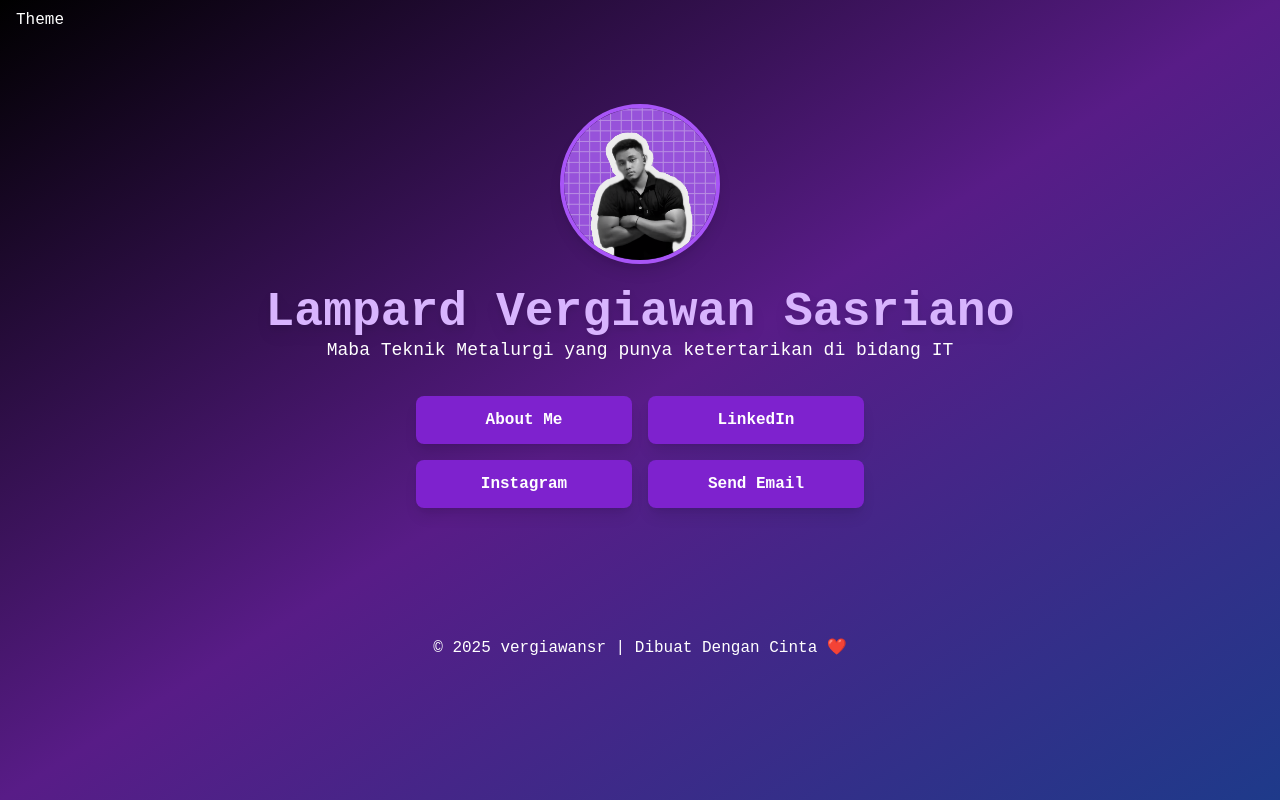
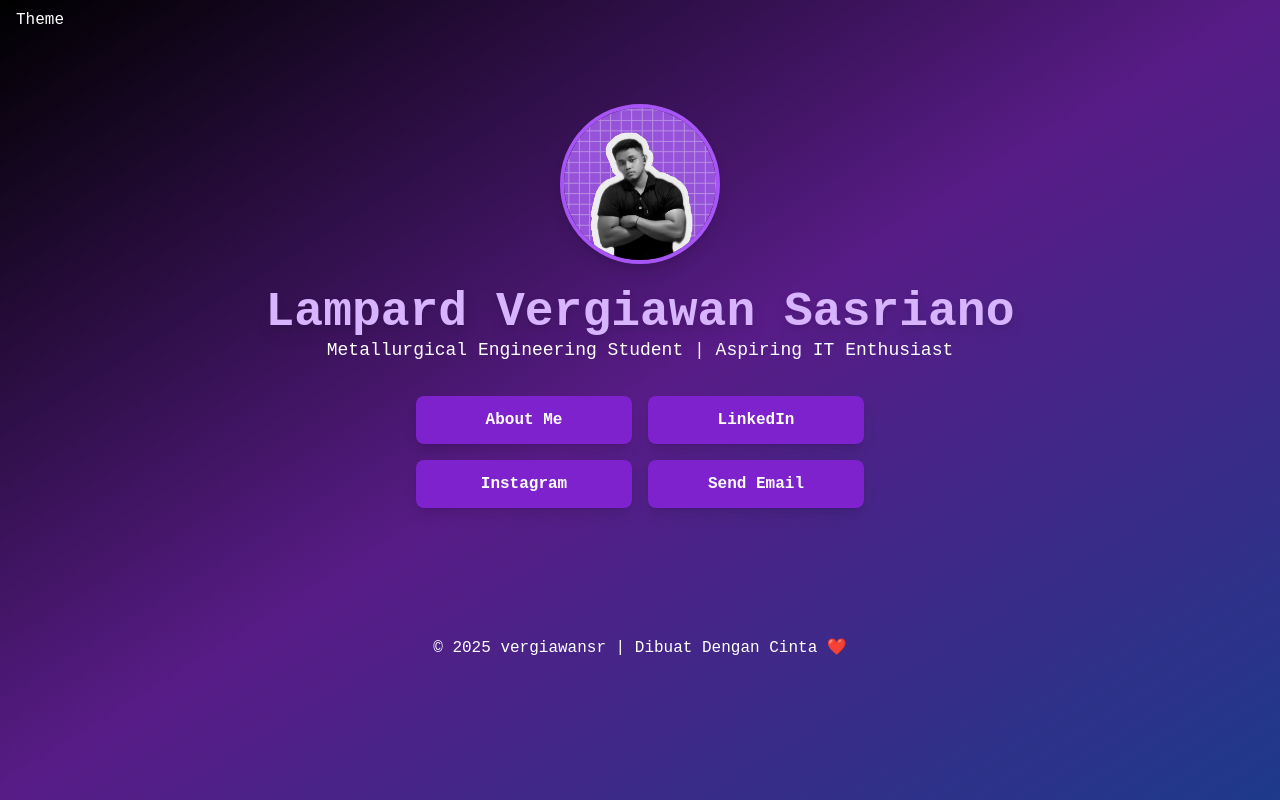
Before and after one commit to vergiawansr/vergi-nih, a website: page index.html in a window 1280 px wide. Drawn offline with Linux system fonts and the light colour scheme.

Commit message:
ganti desk

```diff
--- a/index.html
+++ b/index.html
@@ -19,7 +19,7 @@
     <div class="flex flex-col items-center justify-center py-16 px-4">
       <img src="ACTUAL DESIGN - This is what we publish! (1).png" alt="Profile" class="w-40 aspect-square object-cover rounded-full shadow-lg border-4 border-purple-500 hover:scale-105 transition-transform duration-500" />
       <h1 class="text-4xl md:text-5xl mt-6 font-bold text-purple-300 drop-shadow-lg">Lampard Vergiawan Sasriano</h1>
-      <p class="typewriter text-lg mt-4">Maba Teknik Metalurgi yang punya ketertarikan di bidang IT</p>
+      <p class="typewriter text-lg mt-4">Metallurgical Engineering Student | Aspiring IT Enthusiast</p>
 
       <div class="mt-8 grid grid-cols-1 sm:grid-cols-2 gap-4 w-full max-w-md">
         <a href="https://vergiawans.netlify.app/" target="_blank" class="link-button">About Me</a>
```
